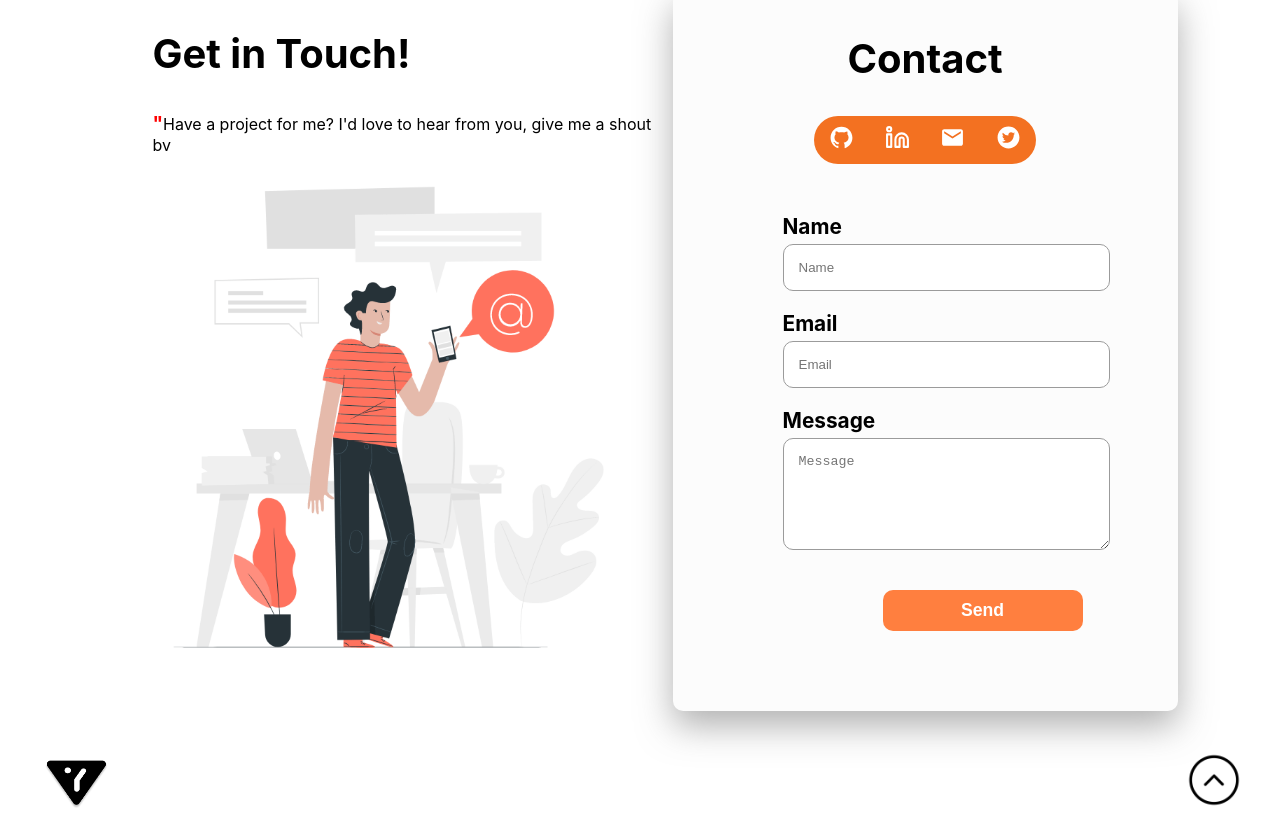
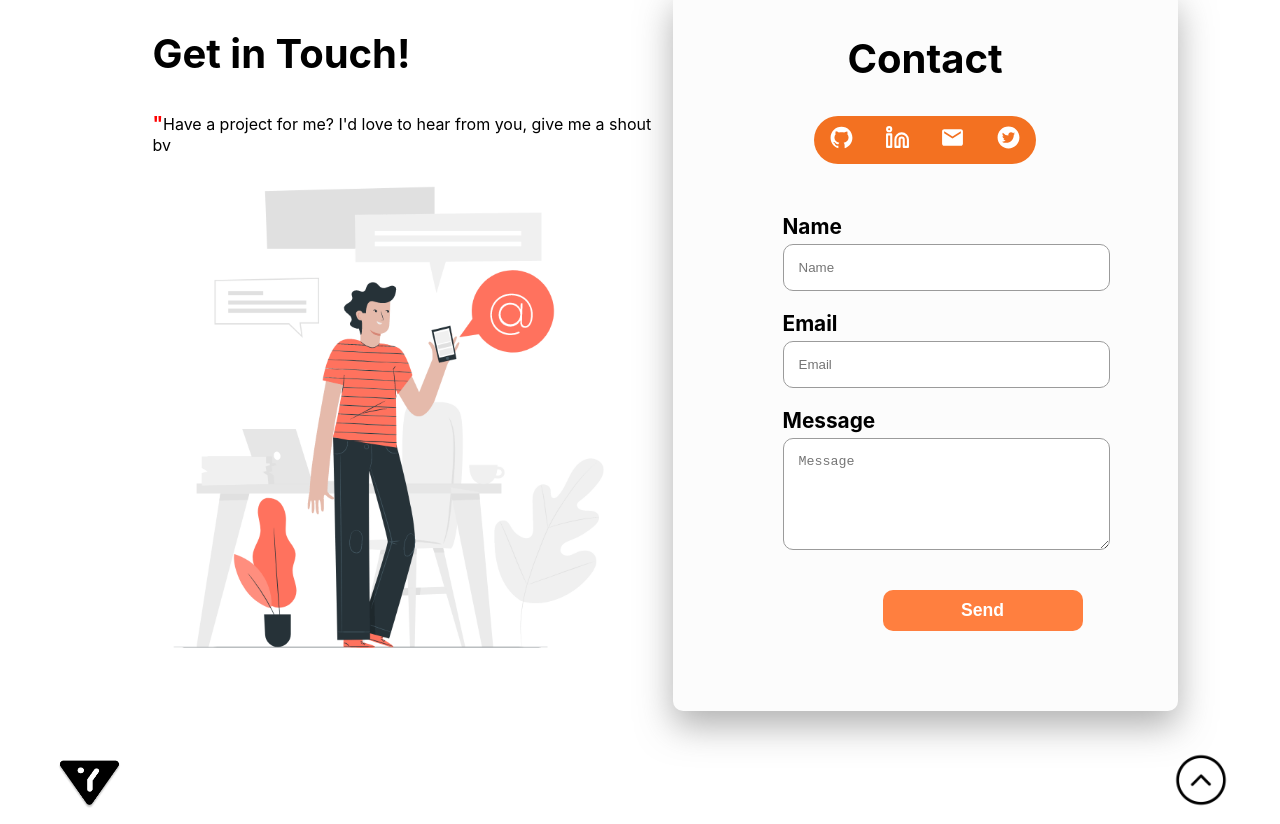
Before and after one commit to yashsuthar010/Portfolio, a React (Create React App) app: page / in a window 1280 px wide. Shown: the part 3424-4248 px from the top of the page. Built offline with nearby package versions, Linux system fonts and the light colour scheme.

Commit message:
footer updated

```diff
--- a/src/component/footer/footer.css
+++ b/src/component/footer/footer.css
@@ -3,7 +3,7 @@
   align-items: center;
   height: 11vh;
   justify-content: space-between;
-  padding: 0 3%;
+  padding: 0 4%;
   background: rgb(255, 255, 255);
 }
 
```
